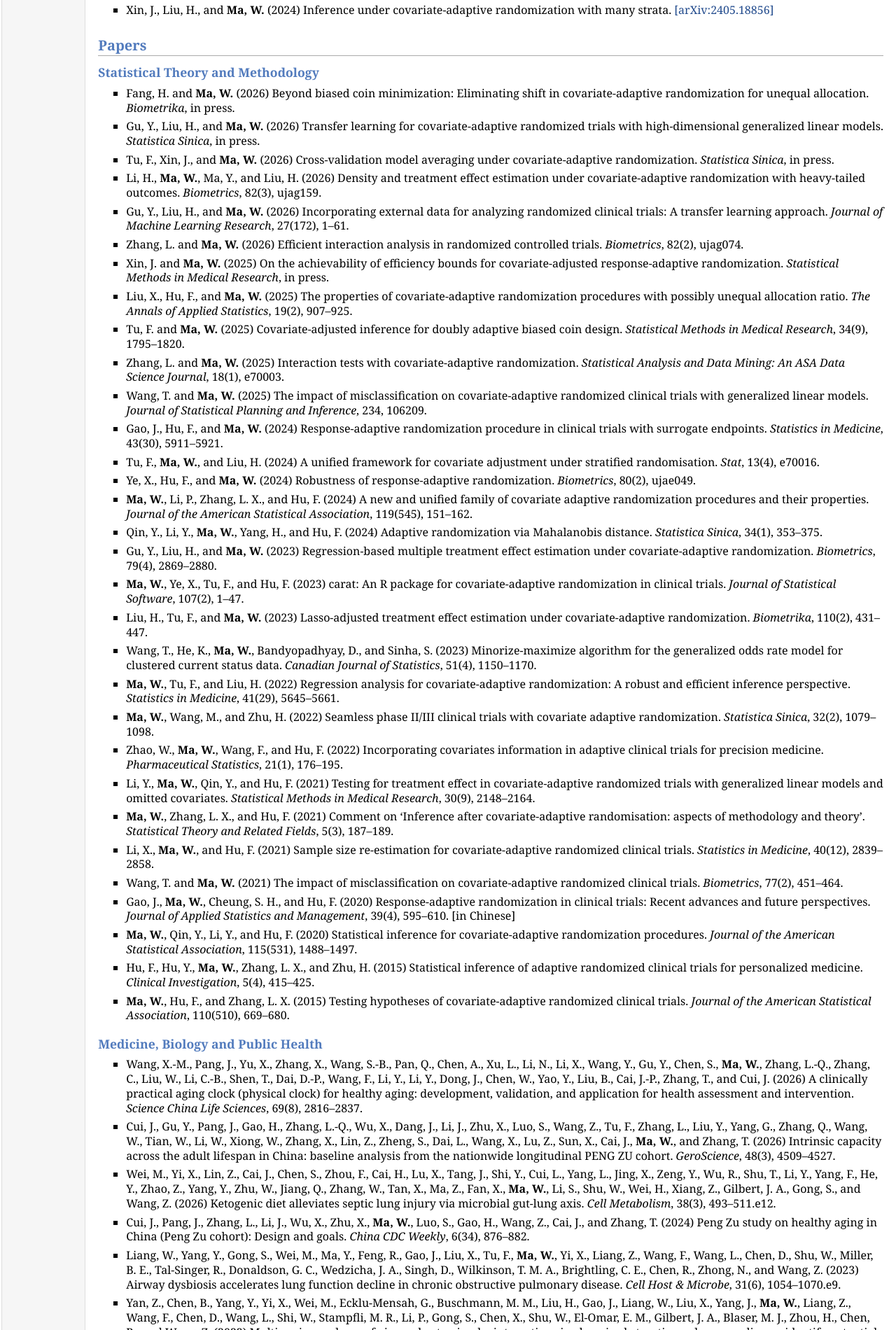
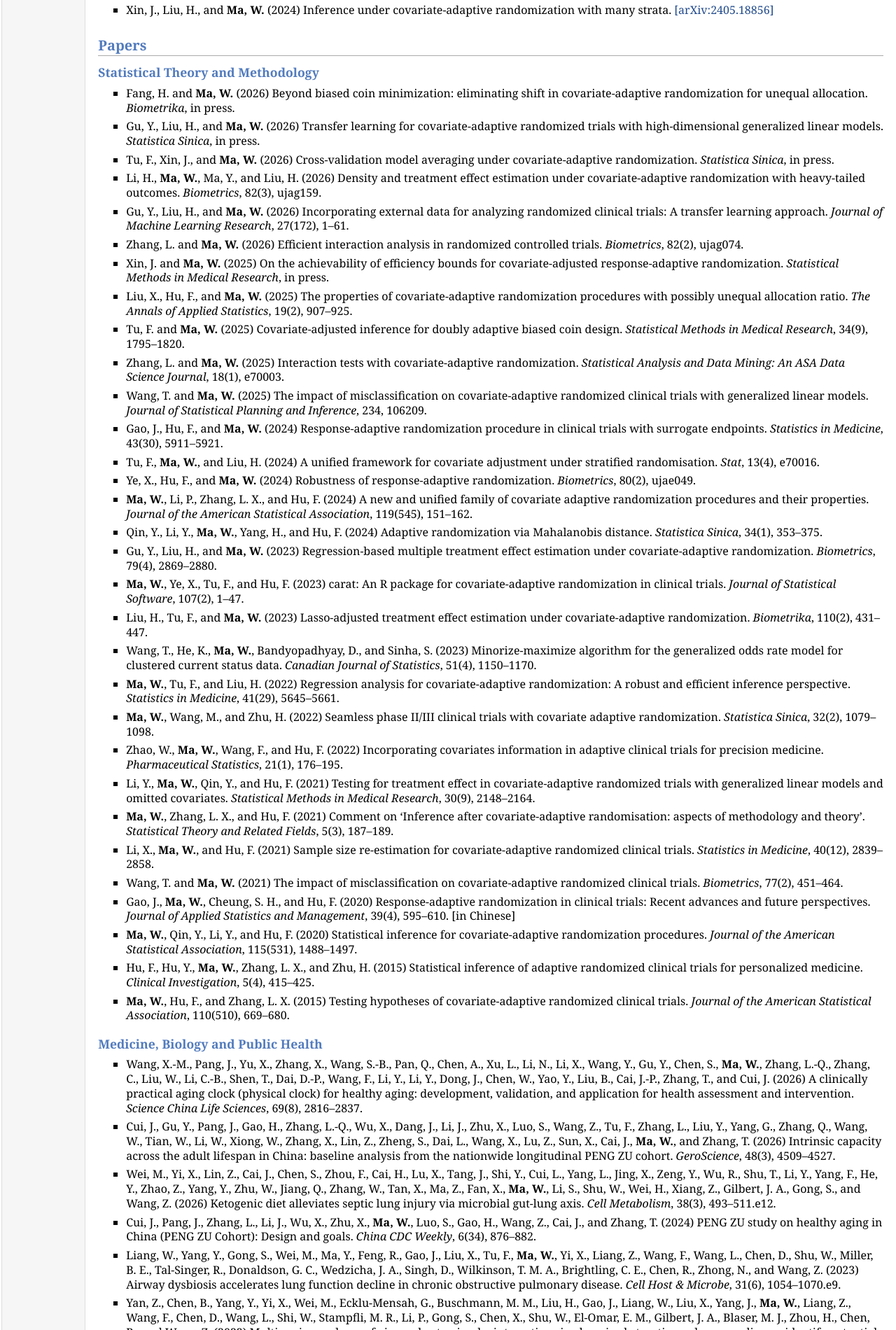
Before and after one commit to maweiruc/maweiruc.github.io, a plain HTML site: page publications.html in a window 1280 px wide. Shown: the part 260-2160 px from the top of the page at 70% size. Drawn offline with Linux system fonts and the light colour scheme.

Commit message:
Correct publication title capitalization

```diff
--- a/publications.html
+++ b/publications.html
@@ -31,7 +31,7 @@
 <h2>Papers</h2>
 <h3>Statistical Theory and Methodology</h3>
 <ul>
-<li><p>Fang, H. and <b>Ma, W.</b> (2026) Beyond biased coin minimization: Eliminating shift in covariate-adaptive randomization for unequal allocation. <i>Biometrika</i>, in press.</p></li>
+<li><p>Fang, H. and <b>Ma, W.</b> (2026) Beyond biased coin minimization: eliminating shift in covariate-adaptive randomization for unequal allocation. <i>Biometrika</i>, in press.</p></li>
 <li><p>Gu, Y., Liu, H., and <b>Ma, W.</b> (2026) Transfer learning for covariate-adaptive randomized trials with high-dimensional generalized linear models. <i>Statistica Sinica</i>, in press.</p></li>
 <li><p>Tu, F., Xin, J., and <b>Ma, W.</b> (2026) Cross-validation model averaging under covariate-adaptive randomization. <i>Statistica Sinica</i>, in press.</p></li>
 <li><p>Li, H., <b>Ma, W.</b>, Ma, Y., and Liu, H. (2026) Density and treatment effect estimation under covariate-adaptive randomization with heavy-tailed outcomes. <i>Biometrics</i>, 82(3), ujag159.</p></li>
@@ -68,7 +68,7 @@
 <li><p>Wang, X.-M., Pang, J., Yu, X., Zhang, X., Wang, S.-B., Pan, Q., Chen, A., Xu, L., Li, N., Li, X., Wang, Y., Gu, Y., Chen, S., <b>Ma, W.</b>, Zhang, L.-Q., Zhang, C., Liu, W., Li, C.-B., Shen, T., Dai, D.-P., Wang, F., Li, Y., Li, Y., Dong, J., Chen, W., Yao, Y., Liu, B., Cai, J.-P., Zhang, T., and Cui, J. (2026) A clinically practical aging clock (physical clock) for healthy aging: development, validation, and application for health assessment and intervention. <i>Science China Life Sciences</i>, 69(8), 2816&ndash;2837.</p></li>
 <li><p>Cui, J., Gu, Y., Pang, J., Gao, H., Zhang, L.-Q., Wu, X., Dang, J., Li, J., Zhu, X., Luo, S., Wang, Z., Tu, F., Zhang, L., Liu, Y., Yang, G., Zhang, Q., Wang, W., Tian, W., Li, W., Xiong, W., Zhang, X., Lin, Z., Zheng, S., Dai, L., Wang, X., Lu, Z., Sun, X., Cai, J., <b>Ma, W.</b>, and Zhang, T. (2026) Intrinsic capacity across the adult lifespan in China: baseline analysis from the nationwide longitudinal PENG ZU cohort. <i>GeroScience</i>, 48(3), 4509&ndash;4527.</p></li>
 <li><p>Wei, M., Yi, X., Lin, Z., Cai, J., Chen, S., Zhou, F., Cai, H., Lu, X., Tang, J., Shi, Y., Cui, L., Yang, L., Jing, X., Zeng, Y., Wu, R., Shu, T., Li, Y., Yang, F., He, Y., Zhao, Z., Yang, Y., Zhu, W., Jiang, Q., Zhang, W., Tan, X., Ma, Z., Fan, X., <b>Ma, W.</b>, Li, S., Shu, W., Wei, H., Xiang, Z., Gilbert, J. A., Gong, S., and Wang, Z. (2026) Ketogenic diet alleviates septic lung injury via microbial gut-lung axis. <i>Cell Metabolism</i>, 38(3), 493&ndash;511.e12.</p></li>
-<li><p>Cui, J., Pang, J., Zhang, L., Li, J., Wu, X., Zhu, X., <b>Ma, W.</b>, Luo, S., Gao, H., Wang, Z., Cai, J., and Zhang, T. (2024) Peng Zu study on healthy aging in China (Peng Zu cohort): Design and goals. <i>China CDC Weekly</i>, 6(34), 876&ndash;882.</p></li>
+<li><p>Cui, J., Pang, J., Zhang, L., Li, J., Wu, X., Zhu, X., <b>Ma, W.</b>, Luo, S., Gao, H., Wang, Z., Cai, J., and Zhang, T. (2024) PENG ZU study on healthy aging in China (PENG ZU Cohort): Design and goals. <i>China CDC Weekly</i>, 6(34), 876&ndash;882.</p></li>
 <li><p>Liang, W., Yang, Y., Gong, S., Wei, M., Ma, Y., Feng, R., Gao, J., Liu, X., Tu, F., <b>Ma, W.</b>, Yi, X., Liang, Z., Wang, F., Wang, L., Chen, D., Shu, W., Miller, B. E., Tal-Singer, R., Donaldson, G. C., Wedzicha, J. A., Singh, D., Wilkinson, T. M. A., Brightling, C. E., Chen, R., Zhong, N., and Wang, Z. (2023) Airway dysbiosis accelerates lung function decline in chronic obstructive pulmonary disease. <i>Cell Host & Microbe</i>, 31(6), 1054&ndash;1070.e9.</p></li>
 <li><p>Yan, Z., Chen, B., Yang, Y., Yi, X., Wei, M., Ecklu-Mensah, G., Buschmann, M. M., Liu, H., Gao, J., Liang, W., Liu, X., Yang, J., <b>Ma, W.</b>, Liang, Z., Wang, F., Chen, D., Wang, L., Shi, W., Stampfli, M. R., Li, P., Gong, S., Chen, X., Shu, W., El-Omar, E. M., Gilbert, J. A., Blaser, M. J., Zhou, H., Chen, R., and Wang, Z. (2022) Multi-omics analyses of airway host–microbe interactions in chronic obstructive pulmonary disease identify potential therapeutic interventions. <i>Nature Microbiology</i>, 7(9), 1361&ndash;1375.</p></li>
 <li><p>Wang, Z., Locantore, N., Haldar, K., Ramsheh, M. Y., Beech, A. S., <b>Ma, W.</b>, Brown, J. R., Tal-Singer, R., Barer, M. R., Bafadhel, M., Donaldson, G. C., Wedzicha, J. A., Singh, D., Wilkinson, T. M. A., Miller, B. E., and Brightling, C. E. (2021) Inflammatory endotype–associated airway microbiome in chronic obstructive pulmonary disease clinical stability and exacerbations: A multicohort longitudinal analysis. <i>American Journal of Respiratory and Critical Care Medicine</i>, 203(12), 1488&ndash;1502.</p></li>
```
Also changed, not shown: index.html (+1 -1 lines).
